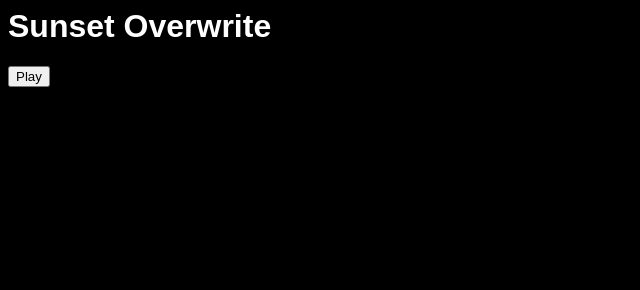
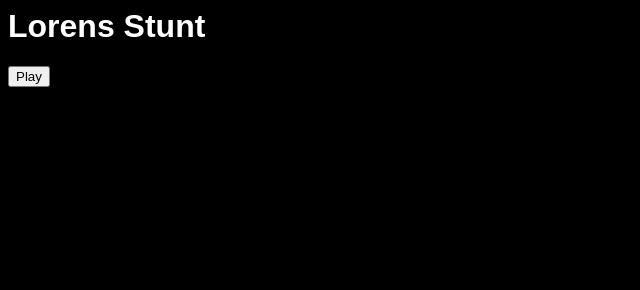
Before and after one commit to NTF121/trackermusic, a plain HTML site: page lorens stunt.html in a window 1280 px wide. Shown: the whole page, without its empty margins (0-640 px from the left). Drawn offline with Linux system fonts and the light colour scheme.

Commit message:
Update lorens stunt.html

```diff
--- a/lorens stunt.html
+++ b/lorens stunt.html
@@ -302,7 +302,7 @@ function startDemo() {
   </script>
 </head>
 <body>
-<h1>Sunset Overwrite</h1>
+<h1>Lorens Stunt</h1>
 <div><button id="playbtn" onclick="startDemo();">Play</button></div>
 <p id="status" hidden="true">Generating</p>
 <canvas id="canvas" width="300" height="200">
```
